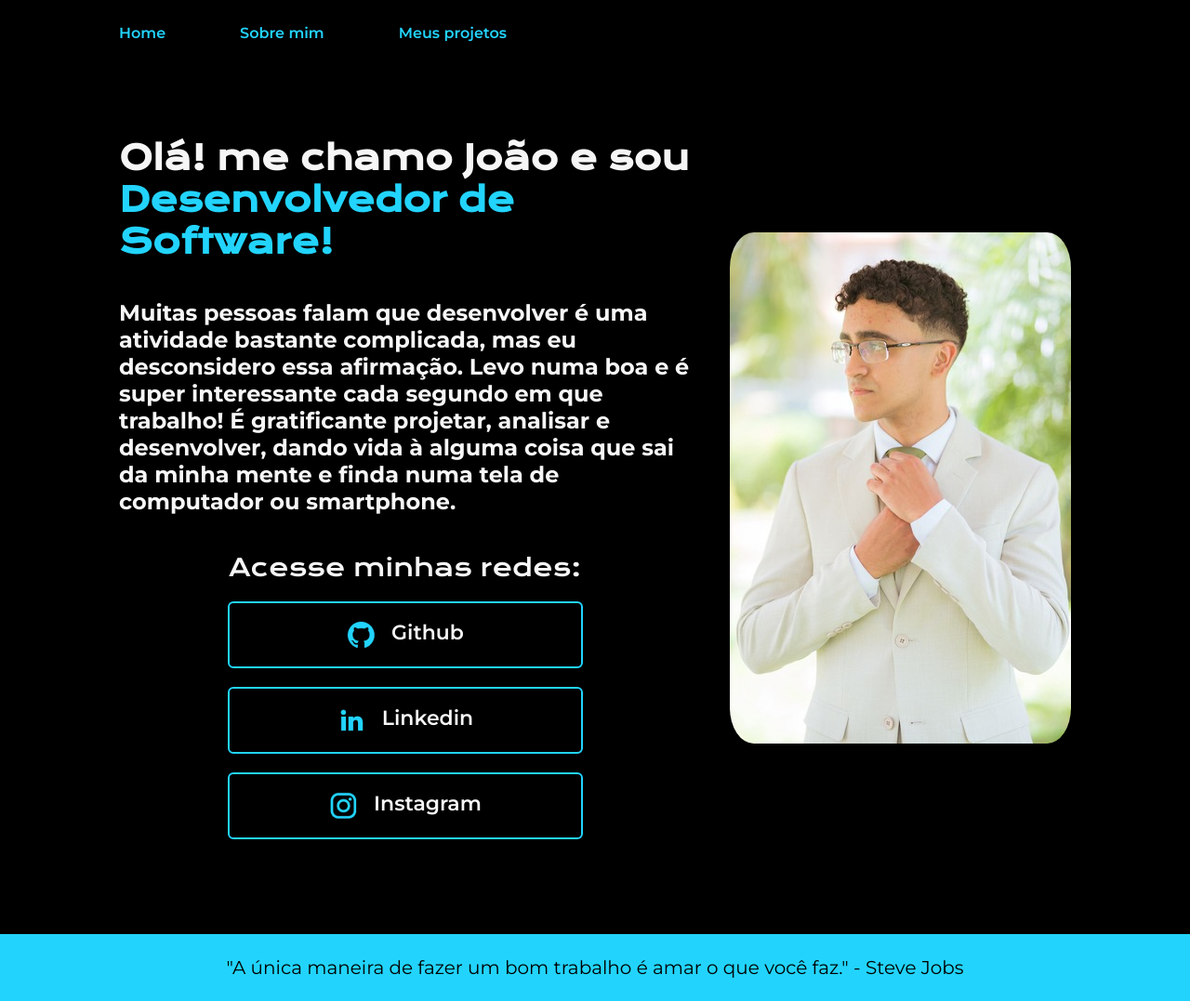
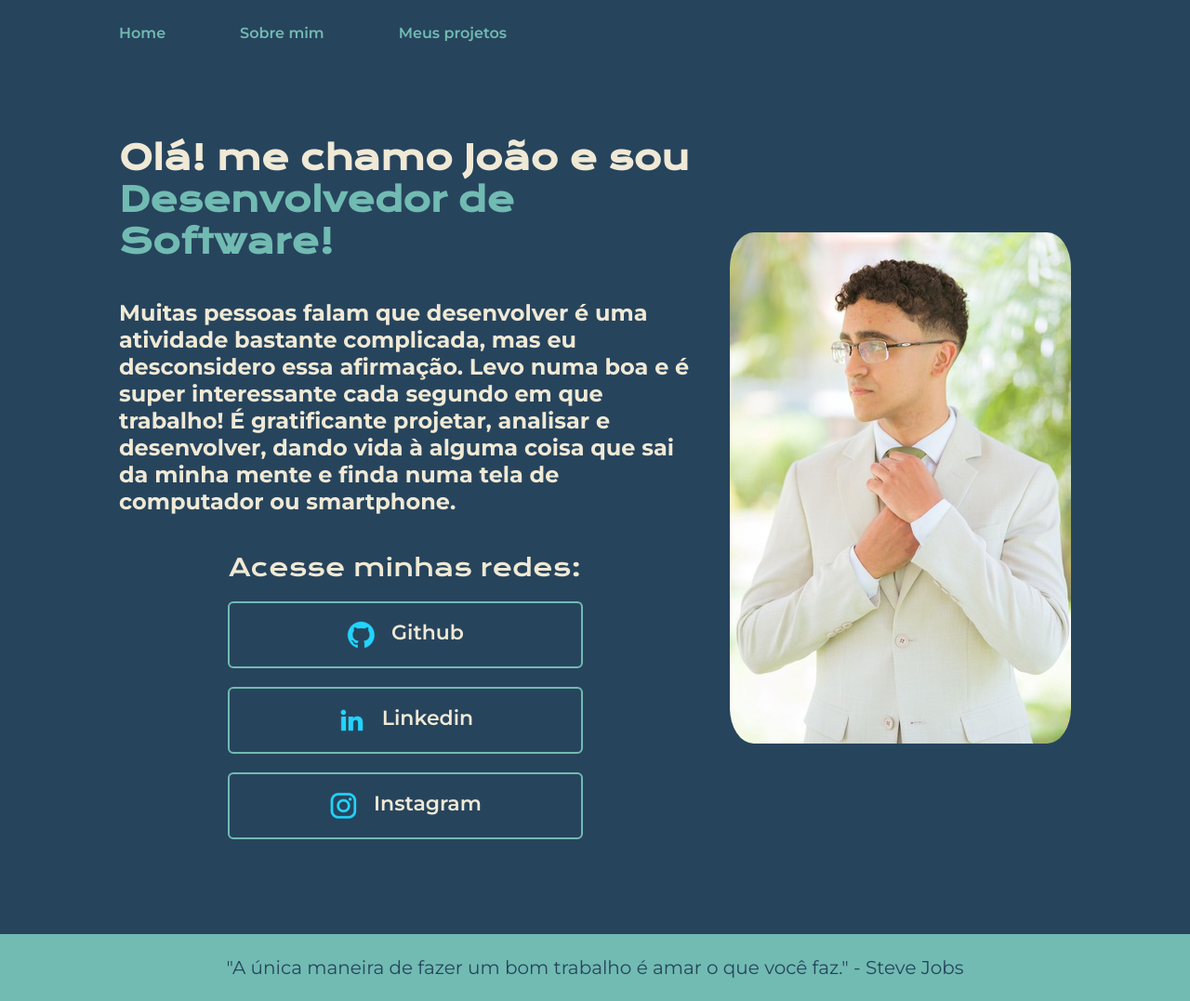
Before and after one commit to joaovictordjl/PORTF-LIO, a plain HTML site: page index.html in a window 1280 px wide. Shown: the whole page at 93% size. Drawn offline with nearby package versions, Linux system fonts and the light colour scheme.

Commit message:
alterando cores do meu porfólio

```diff
--- a/styles/style.css
+++ b/styles/style.css
@@ -1,6 +1,15 @@
 @import url('https://fonts.googleapis.com/css2?family=Krona+One&family=Montserrat:ital,wght@0,100..900;1,100..900&display=swap');
 
+:root {
+    --cor-principal: #27445D;
+    --cor-secundaria: #EFE9D5;
+    --cor-terciaria: #71BBB2;
+    --cor-do-hover: #497D74;
 
+    --fonte-primaria: 'Krona One', sans-serif;
+    --fonte-secundaria: 'Montserrat', sans-serif;
+
+}
 *{
     margin: 0;
     padding: 0;
@@ -9,8 +18,8 @@
 body {
     box-sizing: border-box;
     height: 100%;
-    background-color:black;
-    color: #F6F6F6;
+    background-color: var(--cor-principal);
+    color: var(--cor-secundaria);
 
 }
 
@@ -24,10 +33,10 @@ body {
 }
 
 .cabecalho__menu__link{
-    font-family: 'Montserrat', sans-serif;
+    font-family: var(--fonte-secundaria);
     font-size: 24;
     font-weight: 600;
-    color:#22D4FD;
+    color: var(--cor-terciaria);
     text-decoration: none;
 
 }
@@ -53,16 +62,16 @@ body {
 }
 
 .apresentacao__conteudo__titulo{
-    font-family: 'Krona One', sans-serif;
+    font-family: var(--fonte-primaria);
     font-size: 36px;
 }
 
 .titulo-destaque{
-    color: #22D4FD;
+    color: var(--cor-terciaria);
 }
  .apresentacao__conteudo__texto {
     font-size: 24px;
-    font-family: 'Montserrat', sans-serif;
+    font-family: var(--fonte-secundaria);
     margin-bottom: 40px;
  }
 
@@ -75,7 +84,7 @@ body {
  }
 
  .apresentacao__links__subtitulo {
-    font-family: 'Krona One', sans-serif;
+    font-family: var(--fonte-primaria);
     font-weight: 400;
     font-size: 26px;
   }
@@ -84,13 +93,13 @@ body {
     display: flex;
     justify-content: center;
     gap: 16px;
-    font-family: 'Montserrat', sans-serif ;
+    font-family: var(--fonte-secundaria) ;
     width: 378px;
     text-align: center;
-    border: 2px solid #22D4FD;
+    border: 2px solid var(--cor-terciaria);
     border-radius: 6px;
     font-size: 22px;
-    color: #F6F6F6;
+    color: var(--cor-secundaria);
     padding: 18px 0;
     text-decoration: none;
     font-weight: 600;
@@ -98,14 +107,14 @@ body {
 
 
  .apresentacao__links__link:hover{
-    background-color: #272727;
+    background-color: var(--cor-do-hover);
  }
 
  .rodape {
-    color: #000000;
-    background-color: #22D4FD;
+    color: var(--cor-principal);
+    background-color: var(--cor-terciaria);
     padding: 24px;
-    font-family: 'Montserrat', sans-serif;
+    font-family: var(--fonte-secundaria);
     font-size: 20px;
     font-weight: 400;
     text-align: center;
```
